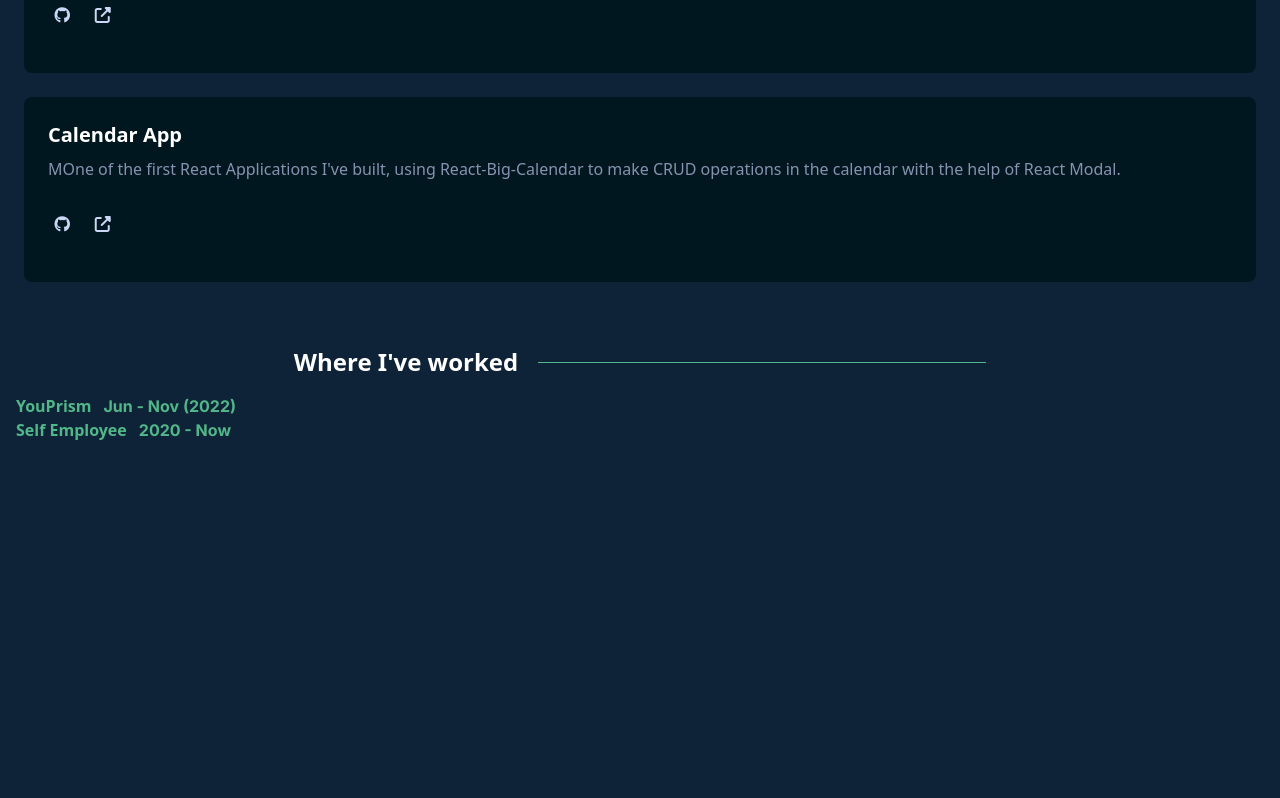
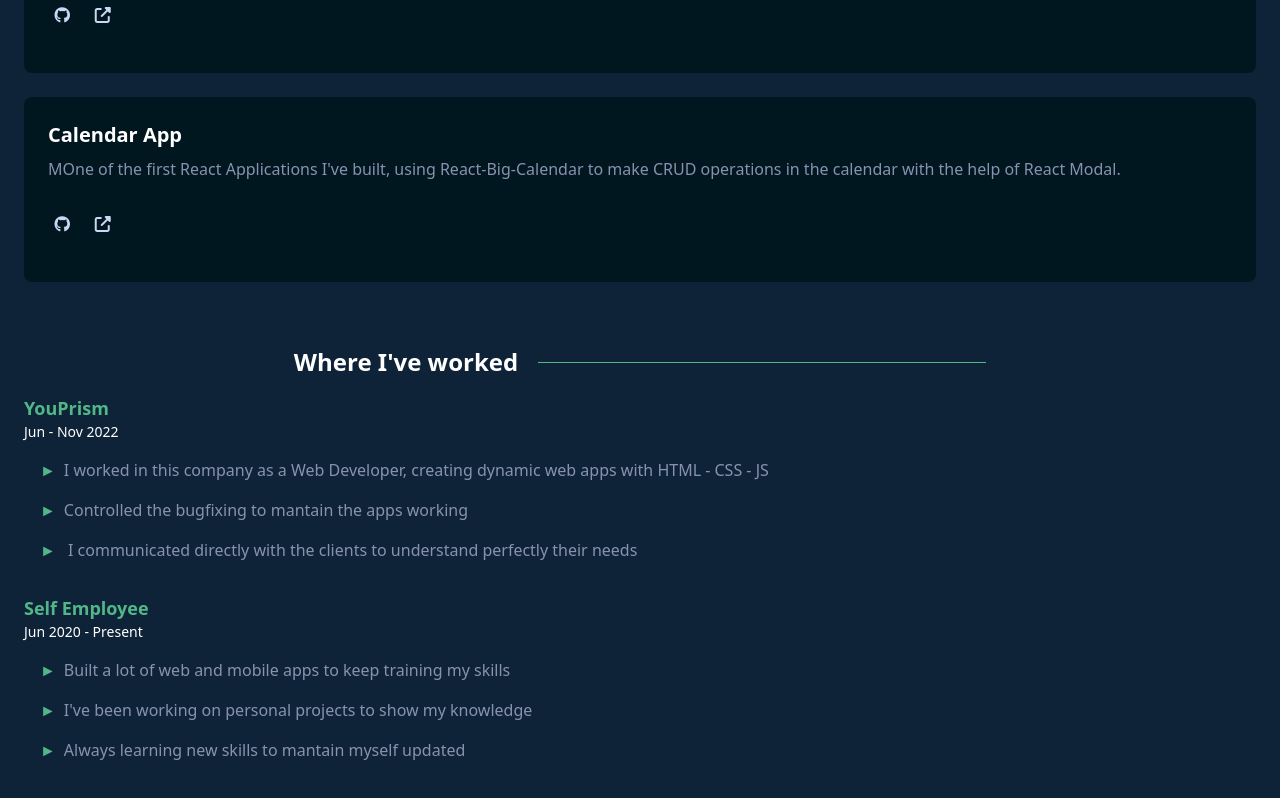
Before and after one commit to StefanoCutri/portfolio, a React (Create React App) app: page / in a window 1280 px wide. Shown: the part 2429-3227 px from the top of the page. Built offline with nearby package versions, Linux system fonts and the light colour scheme.

Commit message:
Style Work component

```diff
--- a/src/components/WorkCard.js
+++ b/src/components/WorkCard.js
@@ -1,12 +1,20 @@
-import React from 'react'
+import React from "react";
+import "../styles/work.css"
 
-export const WorkCard = ({role, description, workTime, company}) => {
+export const WorkCard = ({ role, description, workTime, company }) => {
   return (
-    <div className='flex flex-col items-start ml-4'>
-        <div className='flex flex-row justify-center items-center'>
-        <h3 className='font-bold pr-3'>{company}</h3>
-        <p>{workTime}</p>
-        </div>
+    <div className="flex flex-col items-start ml-2 px-3 mb-3">
+      <div className="flex flex-col justify-start items-start">
+        <h3 className="font-bold pr-3 text-lg">{company}</h3>
+        <p className="text-white text-sm font-sans font-medium">{workTime}</p>
+      </div>
+      <ul className="ml-2">
+        {
+          description.map((item) => (
+            <li className="text-[#8892b0] font-extralight font-sans work-item my-3">{item}</li>
+          ))
+        }
+      </ul>
     </div>
-  )
-}
+  );
+};
--- a/src/data/work.json
+++ b/src/data/work.json
@@ -2,16 +2,24 @@
     {
         "id": 1,
         "company": "YouPrism",
-        "workingTime": "Jun - Nov (2022)",
+        "workingTime": "Jun - Nov 2022",
         "role": "Web Developer",
-        "description": "I worked in this company as a Web Developer, creating dynamic web apps with HTML - CSS - JS. I also controlled the bugfixing to mantain the apps working. The company also worked as a CRM, and I was in charge to do other kind of tasks. On of the most important roles was the communication with the clients. I communicated directly with them to understand better what was happening. If there was any problem or they wanted to make any change, I received the instructions directly."
+        "description": [
+            "I worked in this company as a Web Developer, creating dynamic web apps with HTML - CSS - JS",
+            "Controlled the bugfixing to mantain the apps working",
+            " I communicated directly with the clients to understand perfectly their needs"
+        ]
 
     },
     {
         "id": 2,
         "company": "Self Employee",
-        "workingTime": "2020 - Now",
+        "workingTime": "Jun 2020 - Present ",
         "role": "Web Developer",
-        "description":  "I worked in this company as a Web Developer, creating dynamic web apps with HTML - CSS - JS. I also controlled the bugfixing to mantain the apps working. The company also worked as a CRM, and I was in charge to do other kind of tasks. On of the most important roles was the communication with the clients. I communicated directly with them to understand better what was happening. If there was any problem or they wanted to make any change, I received the instructions directly."
+        "description": [
+            "Built a lot of web and mobile apps to keep training my skills",
+            "I've been working on personal projects to show my knowledge",
+            "Always learning new skills to mantain myself updated"
+        ]
     }
 ]
--- /dev/null
+++ b/src/styles/work.css
@@ -0,0 +1,13 @@
+:root {
+    --main-text-color: #52b788;
+    --main-bg-color: #0f2338;
+    --secondary-bg-color: #173452;
+    --text-white: #fff;
+}
+
+.work-item::before{
+    content: '\25ba';
+    padding-left: 0.5em;
+    padding-right: 0.5rem;
+    color: var(--main-text-color);
+}
```
